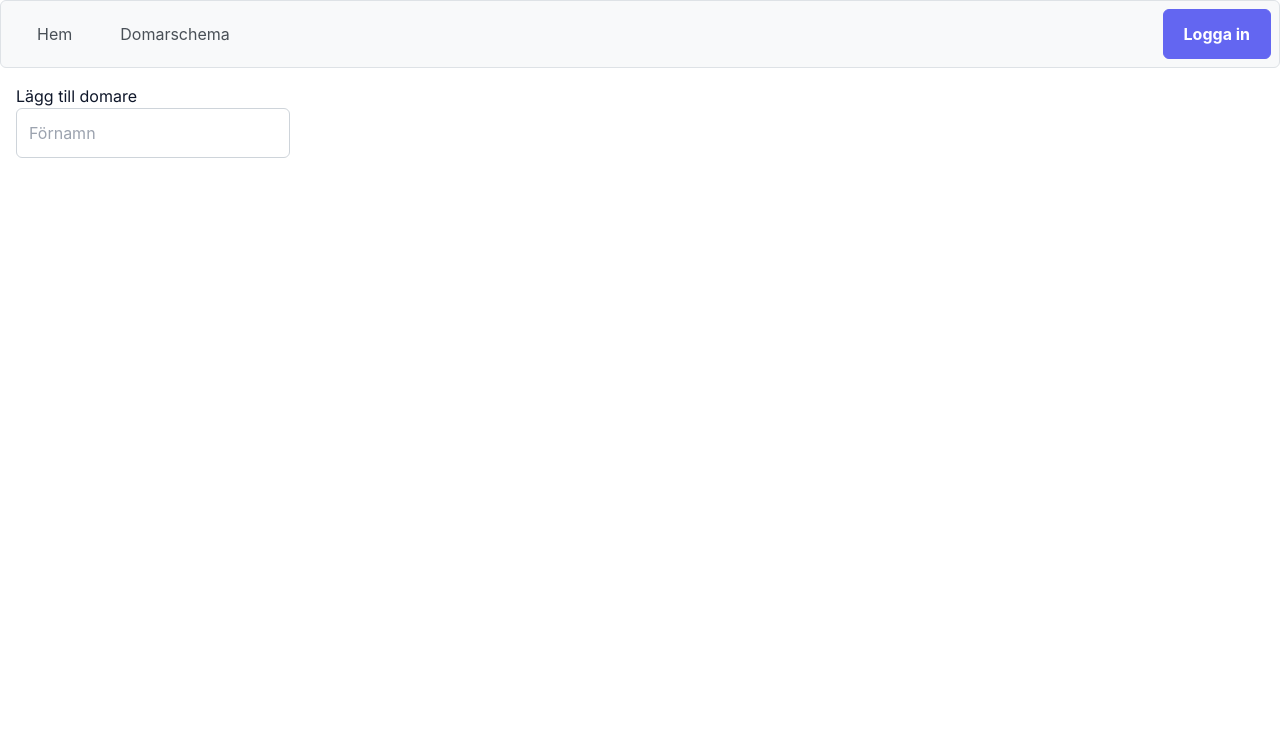
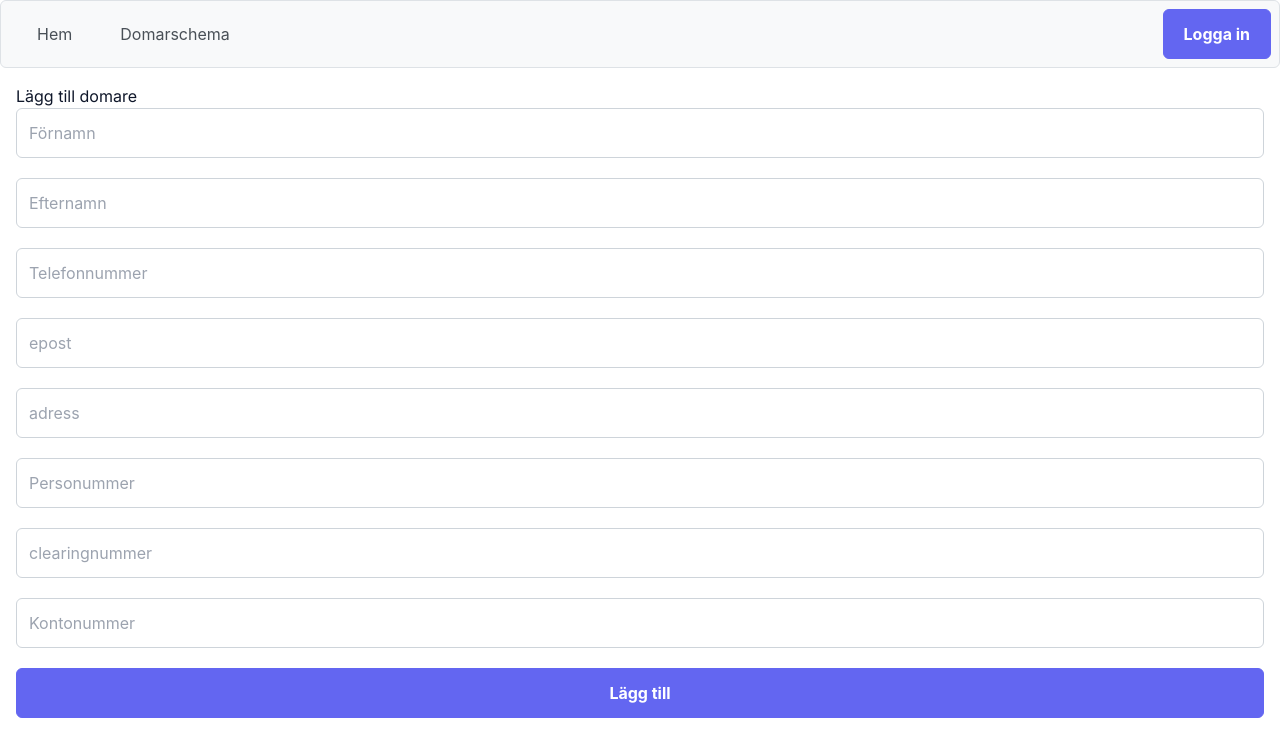
Before and after one commit to albin02forsberg/MIF-Domare, a Next.js app: page /referee/add in a window 1280 px wide. Shown: the top 756 px of the page. Built offline with nearby package versions, Linux system fonts and the light colour scheme; no server answers.

Commit message:
Add ref page added

```diff
--- a/app/referee/add/page.tsx
+++ b/app/referee/add/page.tsx
@@ -1,14 +1,82 @@
-"use client"
+"use client";
 
-import { InputText } from 'primereact/inputtext';
+import firebase_app from "@/lib/firebase";
+import { addDoc, collection, getFirestore } from "firebase/firestore";
+import { useRouter } from "next/navigation";
+import { Button } from "primereact/button";
+import { InputText } from "primereact/inputtext";
+import { useState } from "react";
 
-export default function AddReferee(){
-    return(
-        <div>
-        <h1>Lägg till domare</h1>
-        <form>
-            <InputText placeholder="Förnamn" />
-        </form>
-        </div>
-    );
+const db = getFirestore(firebase_app);
+
+export default function AddReferee() {
+  const router = useRouter();
+
+  const [firstName, setFirstName] = useState("");
+  const [lastName, setLastName] = useState("");
+  const [phone, setPhone] = useState("");
+  const [email, setEmail] = useState("");
+  const [adress, setAdress] = useState("");
+  const [personNumber, setPersonNumber] = useState("");
+  const [clearingNumber, setClearingNumber] = useState("");
+  const [accountNumber, setAccountNumber] = useState("");
+
+  async function addReferee() {
+    const referee = {
+      firstName: firstName,
+      lastName: lastName,
+      phone: phone,
+      email: email,
+      adress: adress,
+      personalNumber: personNumber,
+      clearingNumber: clearingNumber,
+      accountNumber: accountNumber,
+      created: new Date(),
+    };
+
+    await addDoc(collection(db, "referees"), referee);
+
+    router.push("/referee");
+  }
+
+  return (
+    <div>
+      <h1>Lägg till domare</h1>
+      <div className="grid gap-5">
+        <InputText
+          placeholder="Förnamn"
+          onChange={(e) => setFirstName(e.target.value)}
+        />
+        <InputText
+          placeholder="Efternamn"
+          onChange={(e) => setLastName(e.target.value)}
+        />
+        <InputText
+          placeholder="Telefonnummer"
+          onChange={(e) => setPhone(e.target.value)}
+        />
+        <InputText
+          placeholder="epost"
+          onChange={(e) => setEmail(e.target.value)}
+        />
+        <InputText
+          placeholder="adress"
+          onChange={(e) => setAdress(e.target.value)}
+        />
+        <InputText
+          placeholder="Personummer"
+          onChange={(e) => setPersonNumber(e.target.value)}
+        />
+        <InputText
+          placeholder="clearingnummer"
+          onChange={(e) => setClearingNumber(e.target.value)}
+        />
+        <InputText
+          placeholder="Kontonummer"
+          onChange={(e) => setAccountNumber(e.target.value)}
+        />
+        <Button label="Lägg till" onClick={addReferee} />
+      </div>
+    </div>
+  );
 }
--- a/app/referee/page.tsx
+++ b/app/referee/page.tsx
@@ -28,7 +28,6 @@ export default function Referees() {
         data.push(doc.data());
       });
       setReferees(data);
-      console.log(referees);
     });
   }, []);
 
```
